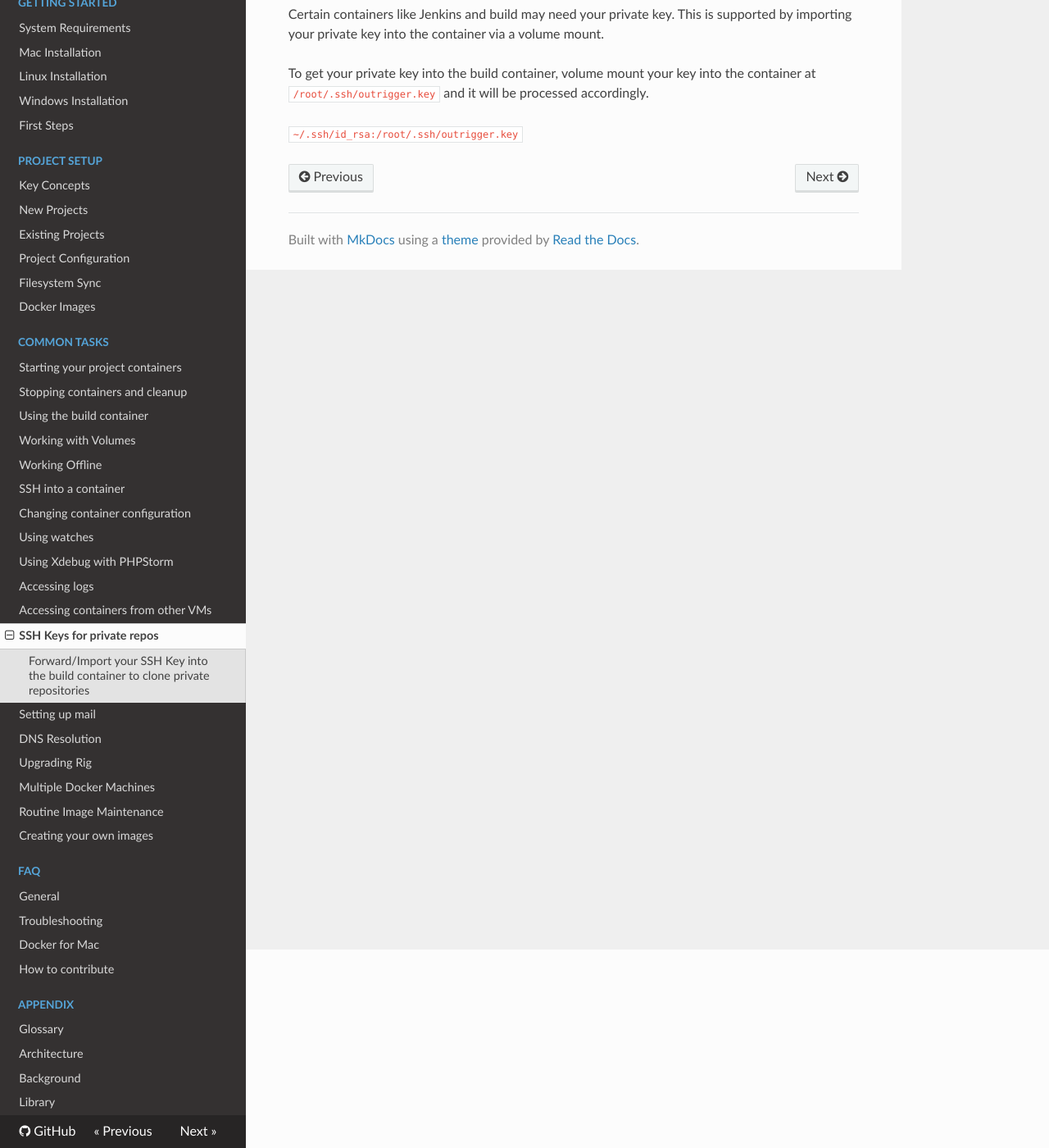
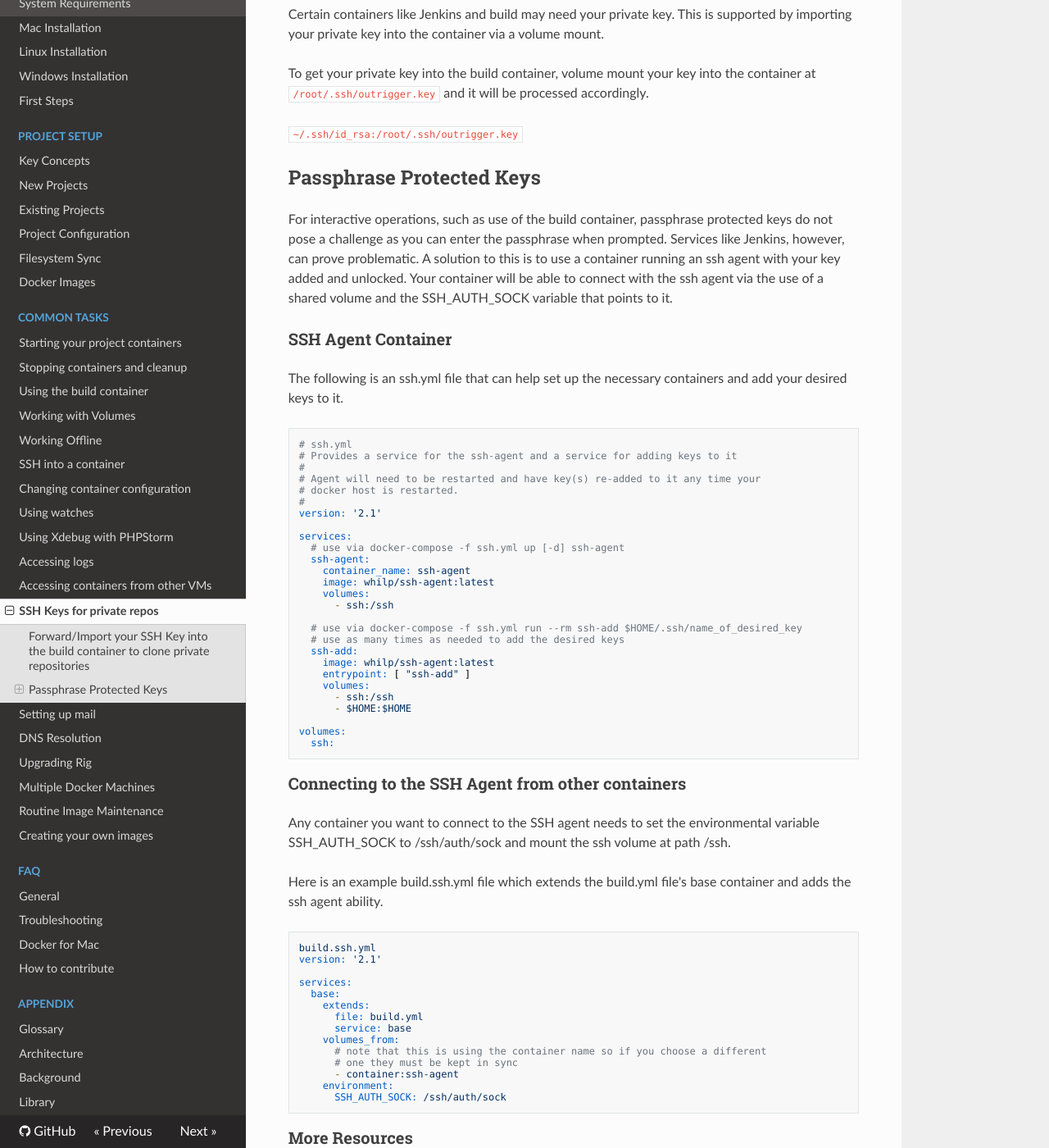
Before and after one commit to phase2/outrigger-docs, an MkDocs documentation site: the page built from docs/common-tasks/ssh-keys-for-private-repos.md, in a window 1280 px wide and 1400 px high, scrolled down 242 px. Shown: the whole window at 82% size. Built offline with MkDocs 1.6.1, drawn with Linux system fonts in a browser that asks for light colours; nearby versions of some CDN libraries; old or Windows-style settings are respelled for this version of MkDocs; some of the changed text lies outside the part shown.

Commit message:
Adding docs with pointers for SSH agents and passphrase protected keys

````diff
--- a/docs/common-tasks/ssh-keys-for-private-repos.md
+++ b/docs/common-tasks/ssh-keys-for-private-repos.md
@@ -9,3 +9,77 @@ To get your private key into the build container, volume mount your key into the
 and it will be processed accordingly.
 
 `~/.ssh/id_rsa:/root/.ssh/outrigger.key`
+
+## Passphrase Protected Keys
+
+For interactive operations, such as use of the build container, passphrase protected
+keys do not pose a challenge as you can enter the passphrase when prompted. Services
+like Jenkins, however, can prove problematic. A solution to this is to use a container
+running an ssh agent with your key added and unlocked. Your container will be able
+to connect with the ssh agent via the use of a shared volume and the SSH_AUTH_SOCK
+variable that points to it.
+
+### SSH Agent Container
+
+The following is an ssh.yml file that can help set up the necessary containers and
+add your desired keys to it.
+
+```
+# ssh.yml
+# Provides a service for the ssh-agent and a service for adding keys to it
+#
+# Agent will need to be restarted and have key(s) re-added to it any time your
+# docker host is restarted.
+#
+version: '2.1'
+
+services:
+  # use via docker-compose -f ssh.yml up [-d] ssh-agent
+  ssh-agent:
+    container_name: ssh-agent
+    image: whilp/ssh-agent:latest
+    volumes:
+      - ssh:/ssh
+
+  # use via docker-compose -f ssh.yml run --rm ssh-add $HOME/.ssh/name_of_desired_key
+  # use as many times as needed to add the desired keys
+  ssh-add:
+    image: whilp/ssh-agent:latest
+    entrypoint: [ "ssh-add" ]
+    volumes:
+      - ssh:/ssh
+      - $HOME:$HOME
+
+volumes:
+  ssh:
+```
+
+### Connecting to the SSH Agent from other containers
+
+Any container you want to connect to the SSH agent needs to set the environmental
+variable SSH_AUTH_SOCK to /ssh/auth/sock and mount the ssh volume at path /ssh.
+
+Here is an example build.ssh.yml file which extends the build.yml file's base
+container and adds the ssh agent ability.
+
+```
+build.ssh.yml
+version: '2.1'
+
+services:
+  base:
+    extends:
+      file: build.yml
+      service: base
+    volumes_from:
+      # note that this is using the container name so if you choose a different
+      # one they must be kept in sync
+      - container:ssh-agent
+    environment:
+      SSH_AUTH_SOCK: /ssh/auth/sock
+```
+
+### More Resources
+
+Additional information, including ways to have non root container processes access
+the authorization socket can be found in the [whilp/ssh-agent README](https://github.com/whilp/ssh-agent) image.
````
